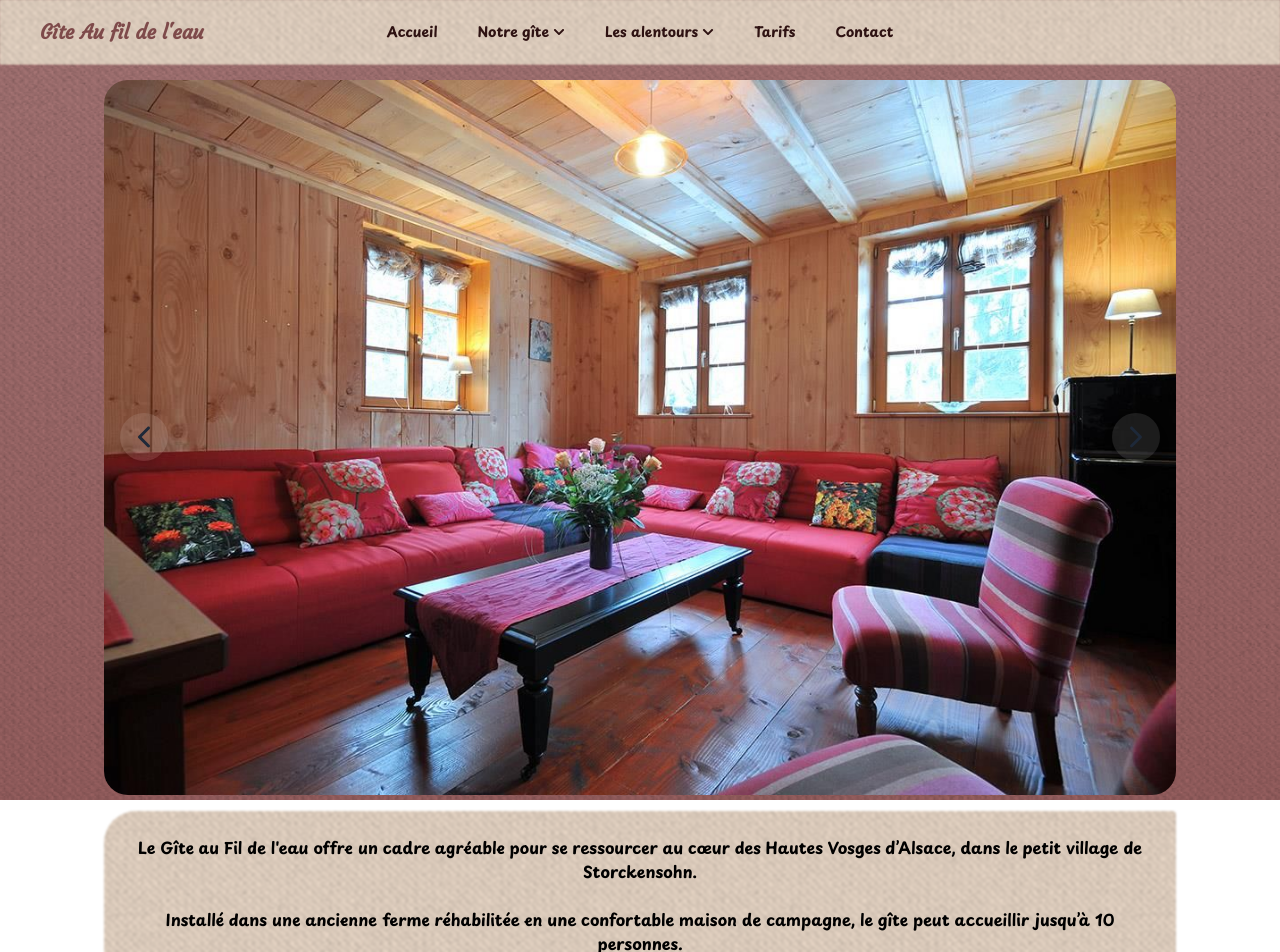
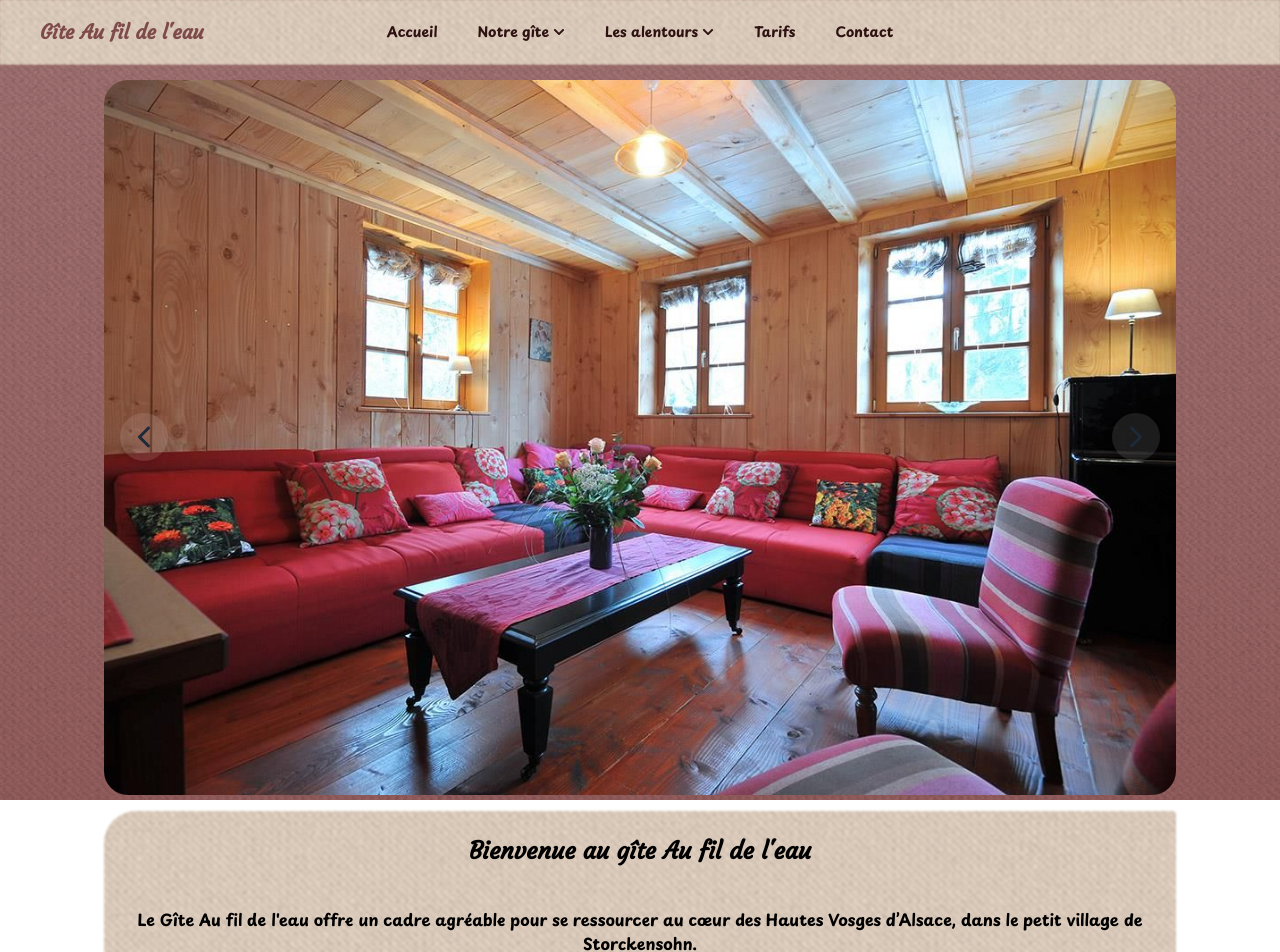
Before and after one commit to Annadesbois/gite-au-fil-de-leau, a Next.js app: page / in a window 1280 px wide. Shown: the top 952 px of the page. Built offline with nearby package versions, Linux system fonts and the light colour scheme.

Commit message:
add page title

```diff
--- a/app/page.tsx
+++ b/app/page.tsx
@@ -10,8 +10,9 @@ export default function Home() {
       <PhotoCarousel slides={homeCarouselPhotos} options={OPTIONS} />
       <div className="content-area relative fabric-surface-light flex flex-col gap-6 p-6 md:pb-10 rounded-tl-4xl rounded-br-4xl rounded-tr-sm rounded-bl-sm">
         <div className="flex flex-col gap-6 text-center font-bold">
+          <h1 className="text-2xl md:mb-4">Bienvenue au gîte Au fil de l'eau</h1>
           <p>
-            Le Gîte au Fil de l'eau offre un cadre agréable pour se ressourcer
+            Le Gîte Au fil de l'eau offre un cadre agréable pour se ressourcer
             au cœur des Hautes Vosges d’Alsace, dans le petit village de
             Storckensohn.
           </p>
```
